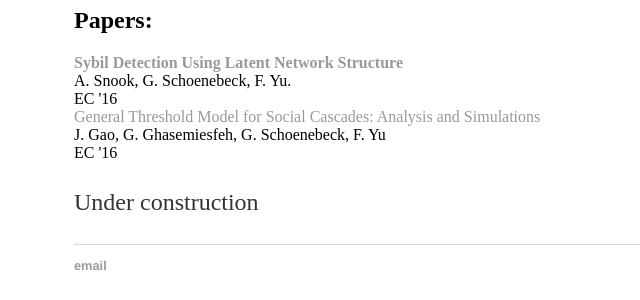
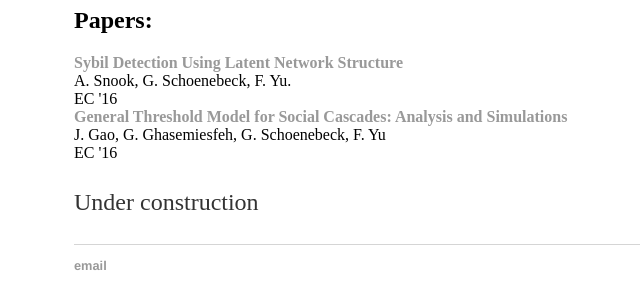
Before and after one commit to ericswatch/ericswatch.github.io, a Jekyll site: the page built from publications/index.html, in a window 1280 px wide. Shown: the part 190-490 px from the top of the page, without its empty margins (118-758 px from the left). Built offline with Jekyll 4.4.1, drawn with Linux system fonts in a browser that asks for light colours.

```diff
--- a/publications/index.html
+++ b/publications/index.html
@@ -10,8 +10,8 @@ title: Publications
 	A. Snook, G. Schoenebeck, F. Yu.<br>
 	EC '16<br>
 
-	<a href="papers/GenThreshonPA.html">General Threshold Model for Social Cascades: Analysis and Simulations</a>
-	<br> J. Gao, G. Ghasemiesfeh, G. Schoenebeck, F. Yu<br>
-	EC '16
+	<strong><a href="papers/GenThreshonPA.html">General Threshold Model for Social Cascades: Analysis and Simulations</a></strong><br>
+	J. Gao, G. Ghasemiesfeh, G. Schoenebeck, F. Yu<br>
+	EC '16<br>
 	<p>Under construction</p>
 </div><!-- /.blurb -->
```
